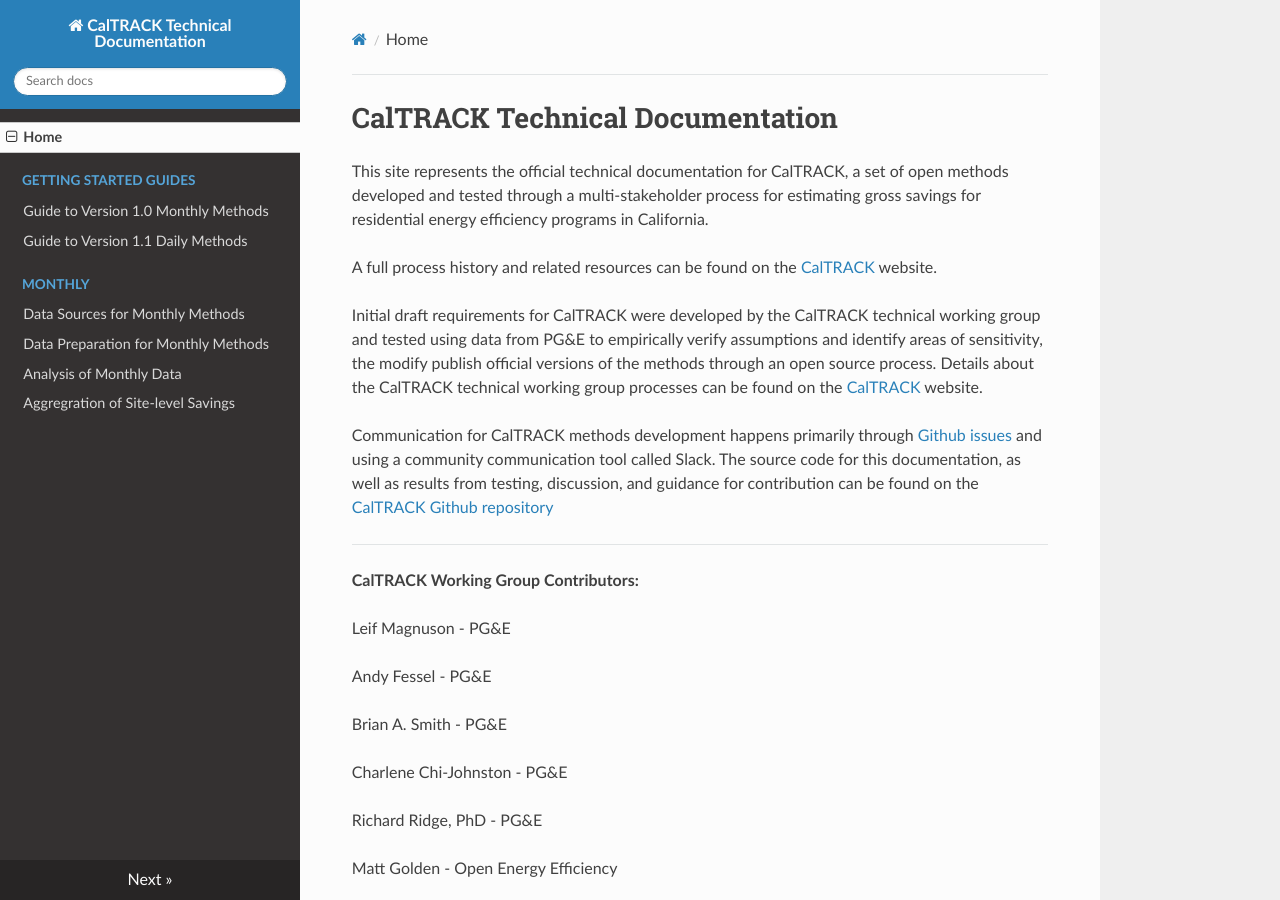
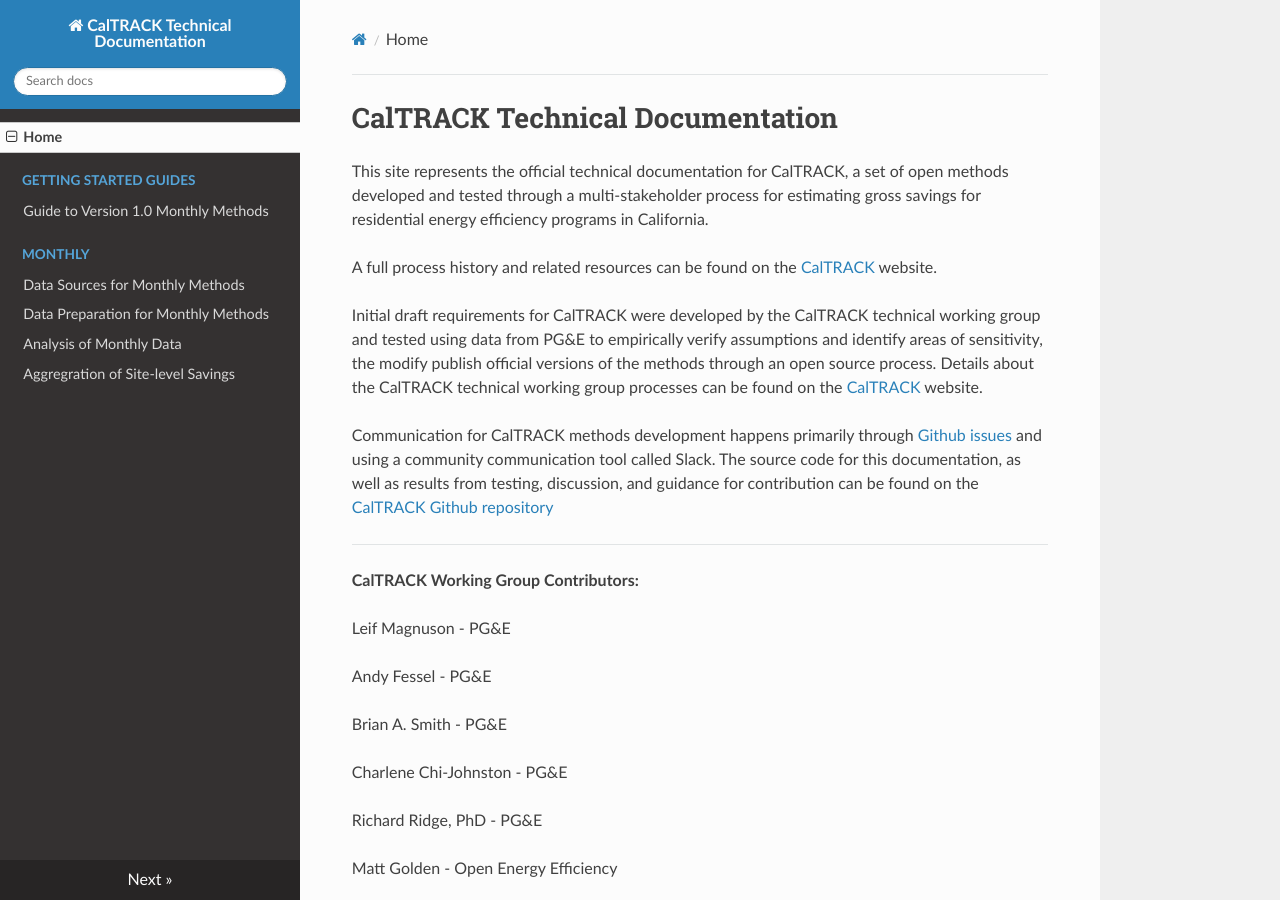
Before and after one commit to openeemeter/caltrack, an MkDocs documentation site: the page built from docs/index.md, in a window 1280 px wide and 900 px high. Built offline with MkDocs 1.6.1, drawn with Linux system fonts in a browser that asks for light colours; nearby versions of some CDN libraries; old or Windows-style settings are respelled for this version of MkDocs.

Commit message:
update mkdocs.yml

```diff
--- a/mkdocs.yml
+++ b/mkdocs.yml
@@ -12,7 +12,6 @@
 - Home: index.md
 - Getting Started Guides:
   - Guide to Version 1.0 Monthly Methods: guides/v1guide.md
-  - Guide to Version 1.1 Daily Methods: guides/v1.1guide.md
 - Monthly:
   - Data Sources for Monthly Methods: monthly/data-sources.md
   - Data Preparation for Monthly Methods: monthly/data-prep.md
```
